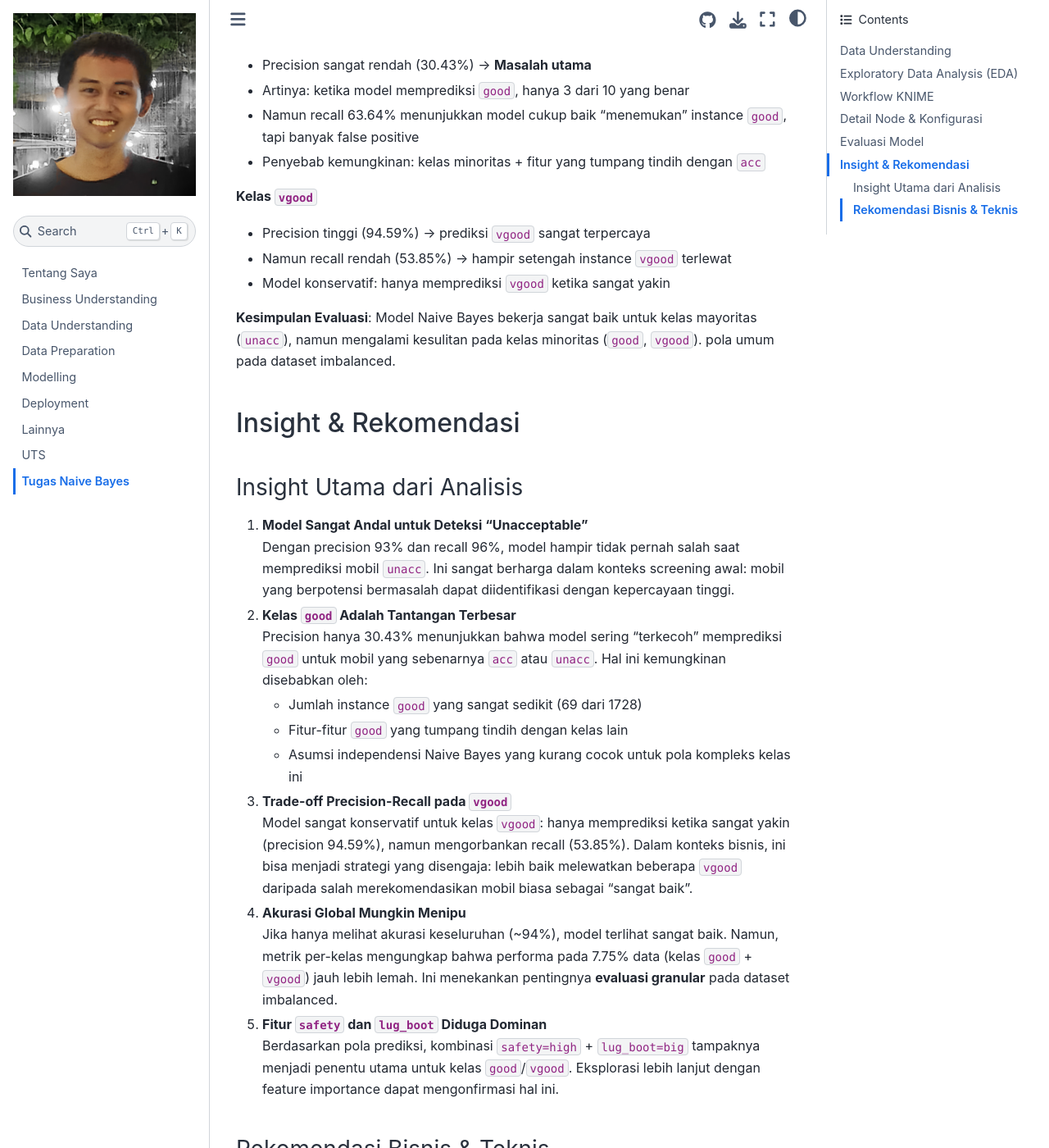
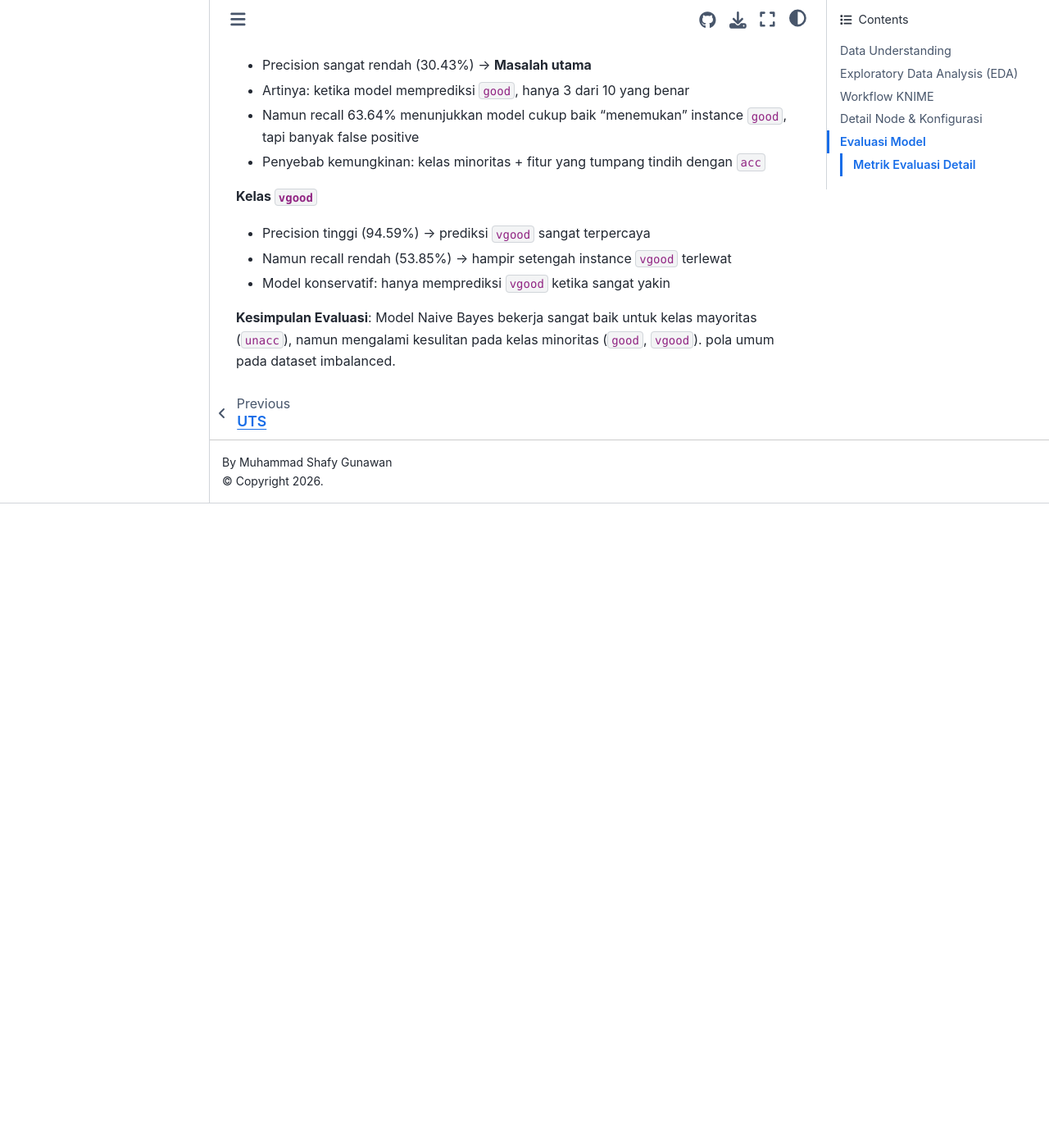
Before and after one commit to shafygunawan/pendata, a Jupyter Book: the page built from tugas-naive-bayes.md, in a window 1280 px wide and 1400 px high, scrolled down 6647 px. Shown: the whole window at 82% size. Built offline with Jupyter Book 1.0.4 settings and Sphinx 7.4.7 and the Sphinx Book theme 1.1.4, drawn with Linux system fonts in a browser that asks for light colours; after the commit the page ends 7261 px from its top, so only the background shows below that; some of the changed text lies outside the part shown.

Commit message:
update tugas naive bayes

```diff
--- a/tugas-naive-bayes.md
+++ b/tugas-naive-bayes.md
@@ -181,40 +181,3 @@ Berikut adalah metrik evaluasi untuk setiap kelas berdasarkan hasil Scorer node:
 - Model konservatif: hanya memprediksi `vgood` ketika sangat yakin
 
 **Kesimpulan Evaluasi**: Model Naive Bayes bekerja sangat baik untuk kelas mayoritas (`unacc`), namun mengalami kesulitan pada kelas minoritas (`good`, `vgood`). pola umum pada dataset imbalanced.
-
-## Insight & Rekomendasi
-
-### Insight Utama dari Analisis
-
-1. **Model Sangat Andal untuk Deteksi "Unacceptable"**
-   Dengan precision 93% dan recall 96%, model hampir tidak pernah salah saat memprediksi mobil `unacc`. Ini sangat berharga dalam konteks screening awal: mobil yang berpotensi bermasalah dapat diidentifikasi dengan kepercayaan tinggi.
-
-2. **Kelas `good` Adalah Tantangan Terbesar**
-   Precision hanya 30.43% menunjukkan bahwa model sering "terkecoh" memprediksi `good` untuk mobil yang sebenarnya `acc` atau `unacc`. Hal ini kemungkinan disebabkan oleh:
-    - Jumlah instance `good` yang sangat sedikit (69 dari 1728)
-    - Fitur-fitur `good` yang tumpang tindih dengan kelas lain
-    - Asumsi independensi Naive Bayes yang kurang cocok untuk pola kompleks kelas ini
-
-3. **Trade-off Precision-Recall pada `vgood`**
-   Model sangat konservatif untuk kelas `vgood`: hanya memprediksi ketika sangat yakin (precision 94.59%), namun mengorbankan recall (53.85%). Dalam konteks bisnis, ini bisa menjadi strategi yang disengaja: lebih baik melewatkan beberapa `vgood` daripada salah merekomendasikan mobil biasa sebagai "sangat baik".
-
-4. **Akurasi Global Mungkin Menipu**
-   Jika hanya melihat akurasi keseluruhan (~94%), model terlihat sangat baik. Namun, metrik per-kelas mengungkap bahwa performa pada 7.75% data (kelas `good` + `vgood`) jauh lebih lemah. Ini menekankan pentingnya **evaluasi granular** pada dataset imbalanced.
-
-5. **Fitur `safety` dan `lug_boot` Diduga Dominan**
-   Berdasarkan pola prediksi, kombinasi `safety=high` + `lug_boot=big` tampaknya menjadi penentu utama untuk kelas `good`/`vgood`. Eksplorasi lebih lanjut dengan feature importance dapat mengonfirmasi hal ini.
-
-### Rekomendasi Bisnis & Teknis
-
-1. **Untuk Stakeholder Bisnis**:
-    - Gunakan model sebagai **filter awal** untuk menyaring mobil `unacc` (efektivitas tinggi)
-    - Untuk keputusan `good`/`vgood`, kombinasikan prediksi model dengan review manual atau aturan bisnis tambahan
-
-2. **Untuk Pengembangan Model Selanjutnya**:
-    - Terapkan **stratified train-test split** atau **cross-validation** untuk estimasi performa yang lebih valid
-    - Eksperimen dengan **class weights** atau **SMOTE** untuk menangani imbalance pada kelas `good`/`vgood`
-    - Pertimbangkan model alternatif seperti **Random Forest** atau **Gradient Boosting** yang lebih robust terhadap ketidakseimbangan kelas
-
-3. **Untuk Interpretasi Hasil**:
-    - Selalu laporkan metrik per-kelas, bukan hanya akurasi global
-    - Gunakan confusion matrix untuk mengidentifikasi pola kesalahan spesifik (misal: `good` sering tertukar dengan `acc`)
```
